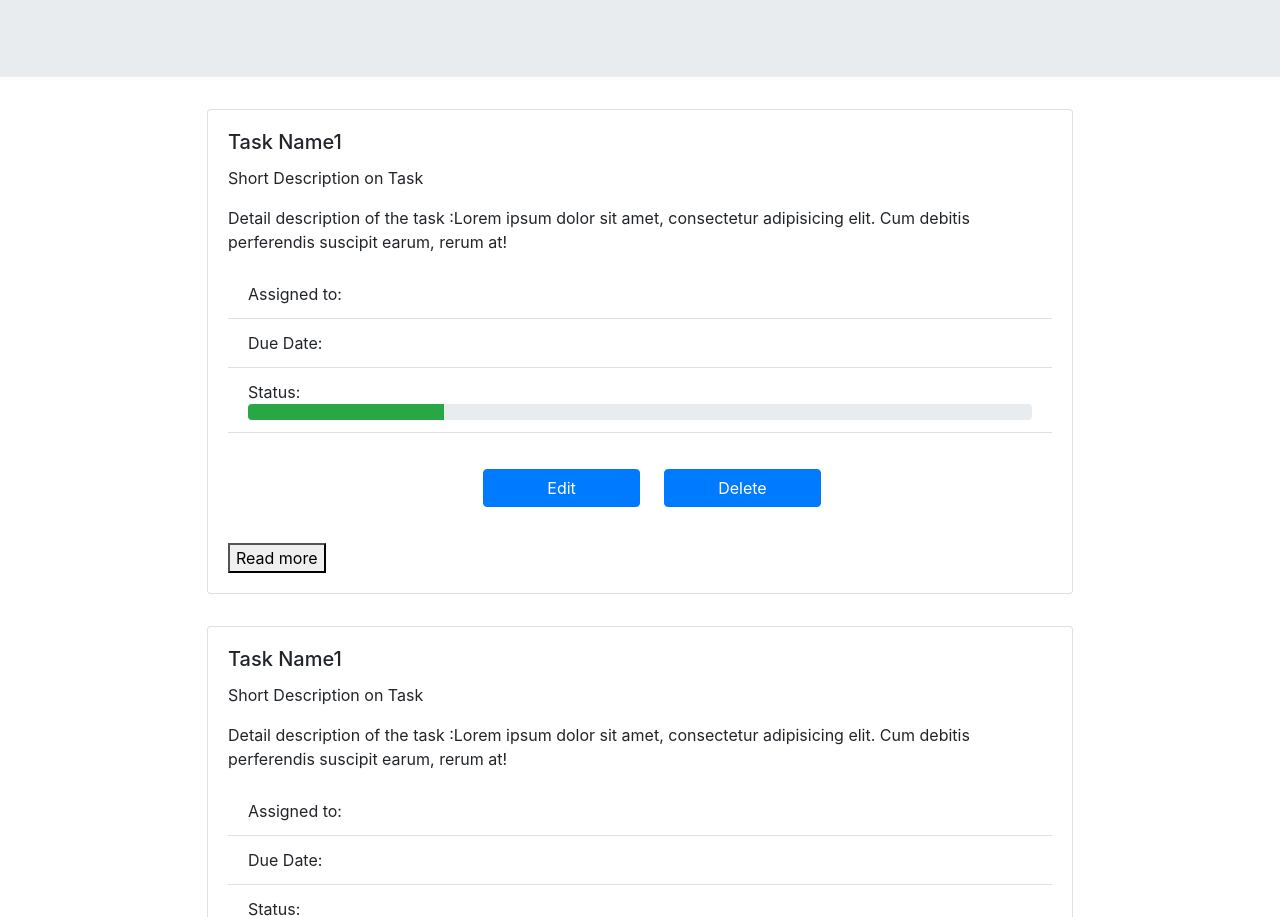
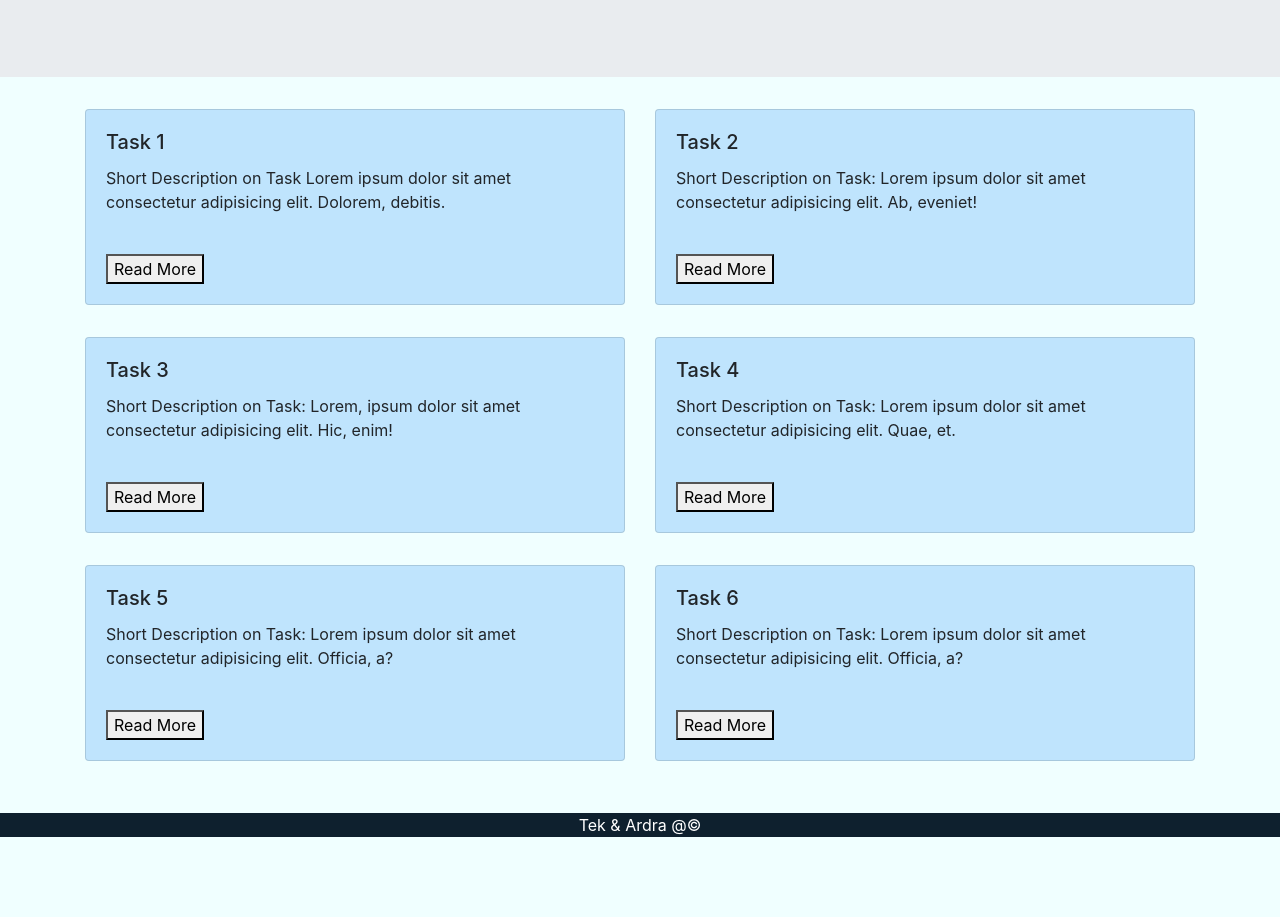
Before and after one commit to Ardra-rep1/TeamRepoA_T, a plain HTML site: page index.html in a window 1280 px wide. Shown: the part 172-1089 px from the top of the page. After the commit the page ends 1009 px from the top, so only its background shows below. Drawn offline with nearby package versions, Linux system fonts and the light colour scheme.

Commit message:
Added the Readmore

```diff
--- a/css/style.css
+++ b/css/style.css
@@ -1,24 +1,32 @@
 
- .container{
-      width:70%;
+
+ body{
+        background-color:azure;
  }
 
  .btn{
-    width:20%;
+    width:40%;
 }
 
 
 .card{
+
+      background-color: rgb(191, 228, 253);
       margin-bottom: 2em;
 
 
 }
 footer{
       margin-top: 20px;
-      background-color: black;
+      background-color: rgb(14, 32, 46);
       color: white;
       text-align: center ;
 }
 
 
-#more{display: none;}
+
+.btnnew{
+
+      background-color:rgb(169, 223, 178);
+      width: 15%;;
+}
--- a/index.html
+++ b/index.html
@@ -15,7 +15,7 @@
         <div class="jumbotron jumbotron-fluid text-center">
             <div class="container">
                 <h1 class="display-4">Task Dashboard</h1>
-                <a class="btn btn-primary fixed-top m-3" href="newtask.html" role="button">ADD NEW TASK</a>
+                <a class="btn fixed-top m-3 btnnew" href="newtask.html" role="button">ADD NEW TASK</a>
                 <p class="lead"> <strong>Please Review the detail of the task on the backlog</strong></p>
             </div>
         </div>
@@ -28,11 +28,13 @@
 
 
                         <!-- Card 1 -->
+<div class="row">
+<div class="col-lg-6">
 <div class="card">
     <div class="card-body">
-            <h5 class="card-title">Task Name1</h5>
-            <p class="card-text">Short Description on Task</p>
-           <div id=>
+            <h5 class="card-title">Task 1</h5>
+            <p class="card-text">Short Description on Task Lorem ipsum dolor sit amet consectetur adipisicing elit. Dolorem, debitis.</p>
+           <div id="task1" style="display:none">
                 <p>Detail description of the task :Lorem ipsum dolor sit amet, consectetur adipisicing elit. Cum debitis perferendis suscipit earum, rerum at!</p>
                 <ul class="list-group list-group-flush">
                     <li class="list-group-item">Assigned to:</li>
@@ -43,15 +45,18 @@
                     <li class="list-group-item text-center"><button  type="button" class="btn btn-primary m-4">Edit</button><button  type="button" class="btn btn-primary">Delete</button></li>
                 </ul>
             </div>
-        <button id="myBtn" onclick=>Read more</button>
+            <br>
+        <button id="task1_btn" onclick="moreLess('task1')">Read More</button>
     </div>
 </div>
-                            <!-- Card 2 -->
+</div>
+                     <!-- Card 2 -->
+<div class="col-lg-6">
 <div class="card">
 <div class="card-body">
-        <h5 class="card-title">Task Name1</h5>
-        <p class="card-text">Short Description on Task</p>
-        <div id=>
+        <h5 class="card-title">Task 2</h5>
+        <p class="card-text">Short Description on Task: Lorem ipsum dolor sit amet consectetur adipisicing elit. Ab, eveniet!</p>
+        <div id="task2" style="display:none">
             <p>Detail description of the task :Lorem ipsum dolor sit amet, consectetur adipisicing elit. Cum debitis perferendis suscipit earum, rerum at!</p>
             <ul class="list-group list-group-flush">
                 <li class="list-group-item">Assigned to:</li>
@@ -62,17 +67,21 @@
                 <li class="list-group-item text-center"><button  type="button" class="btn btn-primary m-4">Edit</button><button  type="button" class="btn btn-primary">Delete</button></li>
             </ul>
         </div>
-    <button id="myBtn" onclick=>Read more</button>
+        <br>
+    <button id="task2_btn" onclick="moreLess('task2')">Read More</button>
 </div>
 </div>
-
+</div>
+</div>
                     <!-- Card 3 -->
+<div class="row">
+<div class="col-lg-6">
 
 <div class="card">
 <div class="card-body">
-        <h5 class="card-title">Task Name1</h5>
-        <p class="card-text">Short Description on Task</p>
-        <div id=>
+        <h5 class="card-title">Task 3</h5>
+        <p class="card-text">Short Description on Task: Lorem, ipsum dolor sit amet consectetur adipisicing elit. Hic, enim!<p>
+        <div id="task3" style="display:none">
             <p>Detail description of the task :Lorem ipsum dolor sit amet, consectetur adipisicing elit. Cum debitis perferendis suscipit earum, rerum at!</p>
             <ul class="list-group list-group-flush">
                 <li class="list-group-item">Assigned to:</li>
@@ -83,17 +92,21 @@
                 <li class="list-group-item text-center"><button  type="button" class="btn btn-primary m-4">Edit</button><button  type="button" class="btn btn-primary">Delete</button></li>
             </ul>
         </div>
-    <button id="myBtn" onclick=>Read more</button>
+     <br>
+    <button id="task3_btn"  onclick="moreLess('task3')" >Read More</button>
+
+</div>
 </div>
 </div>
 
 
                         <!-- Card 4 -->
+<div class="col-lg-6">
 <div class="card">
 <div class="card-body">
-        <h5 class="card-title">Task Name1</h5>
-        <p class="card-text">Short Description on Task</p>
-        <div id=>
+        <h5 class="card-title">Task 4</h5>
+        <p class="card-text">Short Description on Task: Lorem ipsum dolor sit amet consectetur adipisicing elit. Quae, et.</p>
+        <div id="task4"style="display:none">
             <p>Detail description of the task :Lorem ipsum dolor sit amet, consectetur adipisicing elit. Cum debitis perferendis suscipit earum, rerum at!</p>
             <ul class="list-group list-group-flush">
                 <li class="list-group-item">Assigned to:</li>
@@ -104,17 +117,23 @@
                 <li class="list-group-item text-center"><button  type="button" class="btn btn-primary m-4">Edit</button><button  type="button" class="btn btn-primary">Delete</button></li>
             </ul>
         </div>
-    <button id="myBtn" onclick=>Read more</button>
+        <br>
+    <button id="task4_btn" onclick="moreLess('task4')">Read More</button>
 </div>
 </div>
 
+</div>
+</div>
 
                          <!-- Card 5 -->
+<div class="row">
+<div class="col-lg-6">
+
 <div class="card">
     <div class="card-body">
-            <h5 class="card-title">Task Name1</h5>
-            <p class="card-text">Short Description on Task</p>
-        <div id=>
+            <h5 class="card-title">Task 5</h5>
+            <p class="card-text">Short Description on Task: Lorem ipsum dolor sit amet consectetur adipisicing elit. Officia, a?</p>
+        <div id="task5" style="display:none">
                 <p>Detail description of the task :Lorem ipsum dolor sit amet, consectetur adipisicing elit. Cum debitis perferendis suscipit earum, rerum at!</p>
                 <ul class="list-group list-group-flush">
                     <li class="list-group-item">Assigned to:</li>
@@ -125,8 +144,42 @@
                     <li class="list-group-item text-center"><button  type="button" class="btn btn-primary m-4">Edit</button><button  type="button" class="btn btn-primary">Delete</button></li>
                 </ul>
             </div>
-        <button id="myBtn" onclick=>Read more</button>
+            <br>
+        <button id="task5_btn" onclick="moreLess('task5')">Read More</button>
     </div>
+</div>
+</div>
+                <!-- Card 6 -->
+
+<div class="col-lg-6">
+
+    <div class="card">
+        <div class="card-body">
+            <h5 class="card-title">Task 6</h5>
+            <p class="card-text">Short Description on Task: Lorem ipsum dolor sit amet consectetur adipisicing elit.
+                Officia, a?</p>
+            <div id="task6" style="display:none">
+                <p>Detail description of the task :Lorem ipsum dolor sit amet, consectetur adipisicing elit. Cum debitis
+                    perferendis suscipit earum, rerum at!</p>
+                <ul class="list-group list-group-flush">
+                    <li class="list-group-item">Assigned to:</li>
+                    <li class="list-group-item">Due Date:</li>
+                    <li class="list-group-item">Status: <div class="progress">
+                            <div class="progress-bar bg-success" role="progressbar" style="width: 25%"
+                                aria-valuenow="25" aria-valuemin="0" aria-valuemax="100"></div>
+                        </div>
+                    </li>
+                    <li class="list-group-item text-center">
+                        <button type="button" class="btn btn-primary m-4">Edit</button>
+                        <button type="button"class="btn btn-primary">Delete</button>
+                    </li>
+                </ul>
+            </div>
+            <br>
+            <button id="task6_btn" onclick="moreLess('task6')">Read More</button>
+        </div>
+    </div>
+</div>
 </div>
 
 
@@ -135,7 +188,7 @@
     </main>
                  <!-- footer -->
     <footer>
-        <!-- Tek & Ardra @&copy; -->
+        Tek & Ardra @&copy;
     </footer>
 
     <script src="https://code.jquery.com/jquery-3.5.1.slim.min.js"
@@ -144,7 +197,7 @@
     <script src="https://cdn.jsdelivr.net/npm/bootstrap@4.5.3/dist/js/bootstrap.bundle.min.js"
         integrity="sha384-ho+j7jyWK8fNQe+A12Hb8AhRq26LrZ/JpcUGGOn+Y7RsweNrtN/tE3MoK7ZeZDyx"
         crossorigin="anonymous"></script>
-
+        <script src="js/index2.js"></script>
 
 
 </body>
--- a/js/index.js
+++ b/js/index.js
@@ -31,8 +31,7 @@ msgDisplay.style.display = 'none';
 
         taskManager.addTask(taskName.value, taskAssignedTo.value, taskDescription.value, taskDueDate.value);
 
- //  validInputCheck(data);
-
+ //
 
     // Clear the form
 
@@ -59,7 +58,7 @@ if(dataValue.trim()== ""|| dataValue == null)
     errorMsg.innerHTML= `${data.name.toUpperCase()} cant be empty`;
     msgDisplay.appendChild(errorMsg);
 
-    return false;
+    // return false;
 }
 else
 {
--- /dev/null
+++ b/js/index2.js
@@ -0,0 +1,16 @@
+//  this option can be extended for any tasks adding for future use using JQuery
+function moreLess(readMoreId){
+
+    const btn = document.getElementById(readMoreId+'_btn').innerHTML;
+    if(btn == "Read More")
+    {
+        document.getElementById(readMoreId).style.display = "block";
+        document.getElementById(readMoreId + '_btn').innerHTML = "Read Less";
+    }
+    else{
+        document.getElementById(readMoreId).style.display = "none";
+        document.getElementById(readMoreId + '_btn').innerHTML= "Read More";
+
+    }
+
+}
```
Also changed, not shown: js/taskManager.js (+4 -6 lines).
